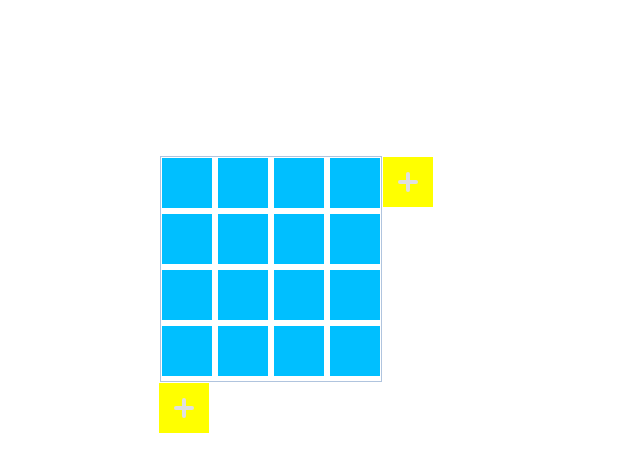
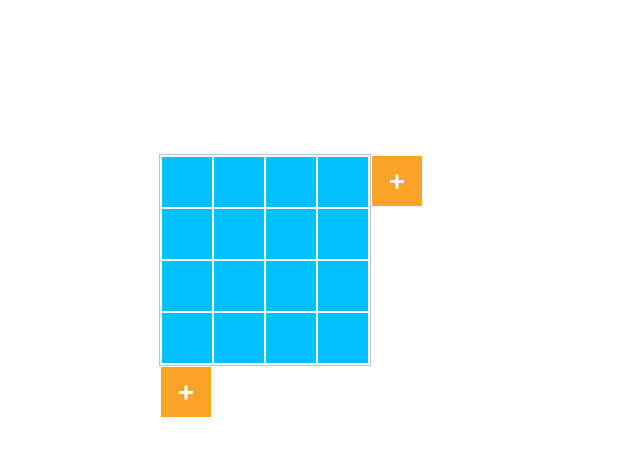
Before and after one commit to MykytaCherniavskyi/squres-js, a plain HTML site: page index.html in a window 1280 px wide. Shown: the whole page, without its empty margins (0-640 px from the left). Drawn offline with Linux system fonts and the light colour scheme.

Commit message:
Исправление стилей

```diff
--- a/css/style.css
+++ b/css/style.css
@@ -10,24 +10,36 @@
 
 .left {
     position: relative;
+    padding-right: 1px;
 }
 
-.top {
+.right {
+    padding-top: 2px;
+    padding-left: 1px;
+}
+
+.up {
     position: relative;
+    bottom: -3px;
 }
 
 .squere {
     display: inline-block;
     padding: 25px;
     color: black;
-    margin: 1px;
 }
 
 .center {
     border: 1px solid lightsteelblue;
+    padding: 1px;
+}
+
+.row {
+    font-size: 0;
 }
 
 .squere-center {
+    margin: 1px;
     background-color: deepskyblue;
 }
 
@@ -42,11 +54,10 @@
     content: '';
     position: absolute;
     top: 50%;
-    margin-left: -10px;
-    margin-top: -2px;
-    border-radius: 50px;
-    width: 20px;
-    height: 4px;
+    margin-left: -7px;
+    margin-top: -1.5px;
+    width: 14px;
+    height: 3px;
     background-color: white;
 }
 
@@ -54,45 +65,47 @@
     content: '';
     position: absolute;
     top: 50%;
-    margin-left: -10px;
-    margin-top: -2px;
-    border-radius: 50px;
-    width: 20px;
-    height: 4px;
-    background-color: #e0e0e0;
+    margin-left: -7px;
+    margin-top: -1.5px;
+    width: 14px;
+    height: 3px;
+    background-color: white;
 }
 
 .squere-plus::before{
     content: '';
     position: absolute;
     top: 50%;
-    margin-left: -10px;
-    margin-top: -2px;
-    border-radius: 50px;
-    width: 20px;
-    height: 4px;
+    margin-left: -7px;
+    margin-top: -1.5px;
+    width: 14px;
+    height: 3px;
     transform: rotate(90deg);
-    background-color: #e0e0e0;
+    background-color: white;
 }
 
 
 .squere-minus:hover {
     cursor: pointer;
     transition: all 0.2s;
-    background-color: rgba(255,0,0,0.6);
+    background-color: #d5494d;
 }
 
 .squere-plus {
-    background-color: yellow;
+    background-color: #faa427;
     position: relative;
 }
 
 .squere-plus:hover {
     cursor: pointer;
     transition: all 0.2s;
-    background-color: rgba(255,255,0,0.6);
+    background-color: #fac060;
 }
 
 .pl-50 {
-    padding-left: 50px;
+    padding-left: 53px;
 }
+
+.mt-1 {
+    margin-top: 1px;
+}
--- a/index.html
+++ b/index.html
@@ -45,7 +45,7 @@
                 <div class="squere squere-plus"></div>
             </div>
         </div>
-        <div class="bottom pl-50">
+        <div class="bottom pl-50 mt-1">
             <div class="squere squere-plus"></div>
         </div>
 
--- a/js/script.js
+++ b/js/script.js
@@ -12,6 +12,9 @@ window.onload = (e) => {
 
     // squeres array
     let rows = document.getElementsByClassName('row');
+
+    center.removeChild(center.childNodes[center.childNodes.length - 1]);
+    console.log(center.childNodes);
 
     //addRows
     plusBottom.addEventListener('click', (e) => {
```
